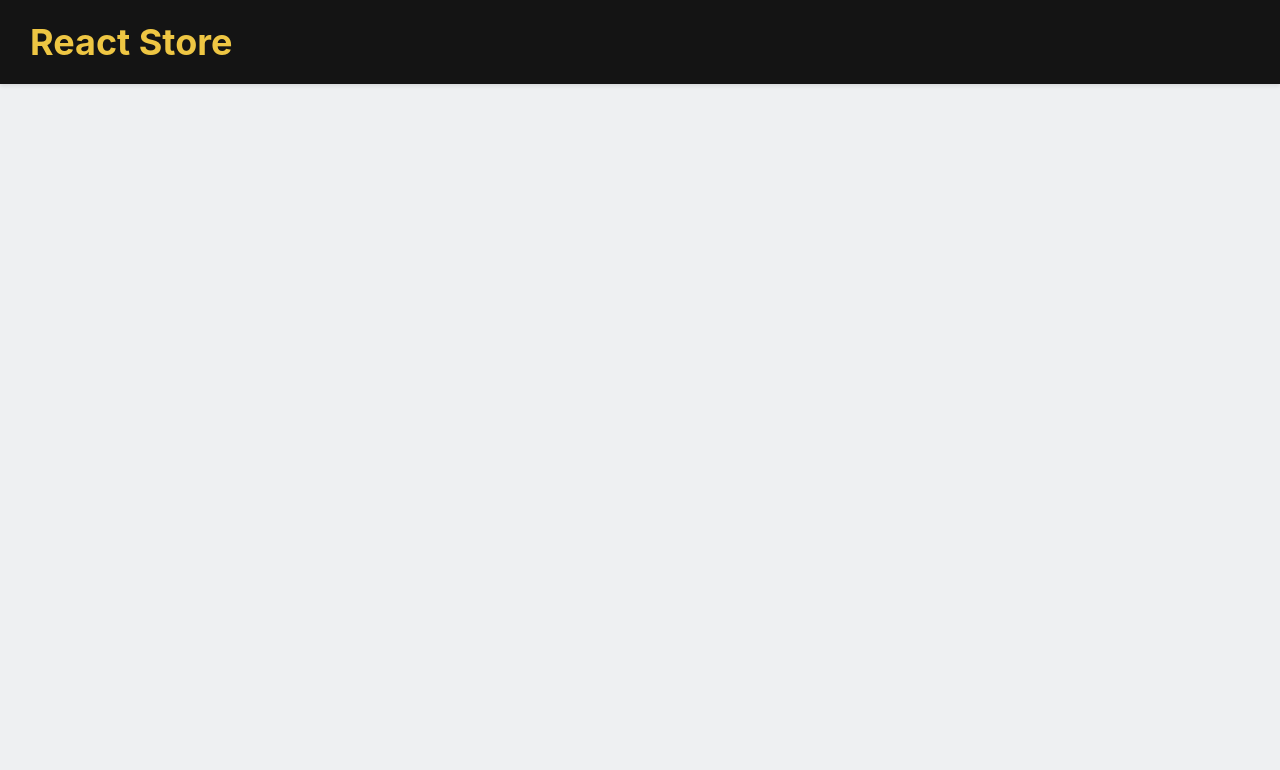
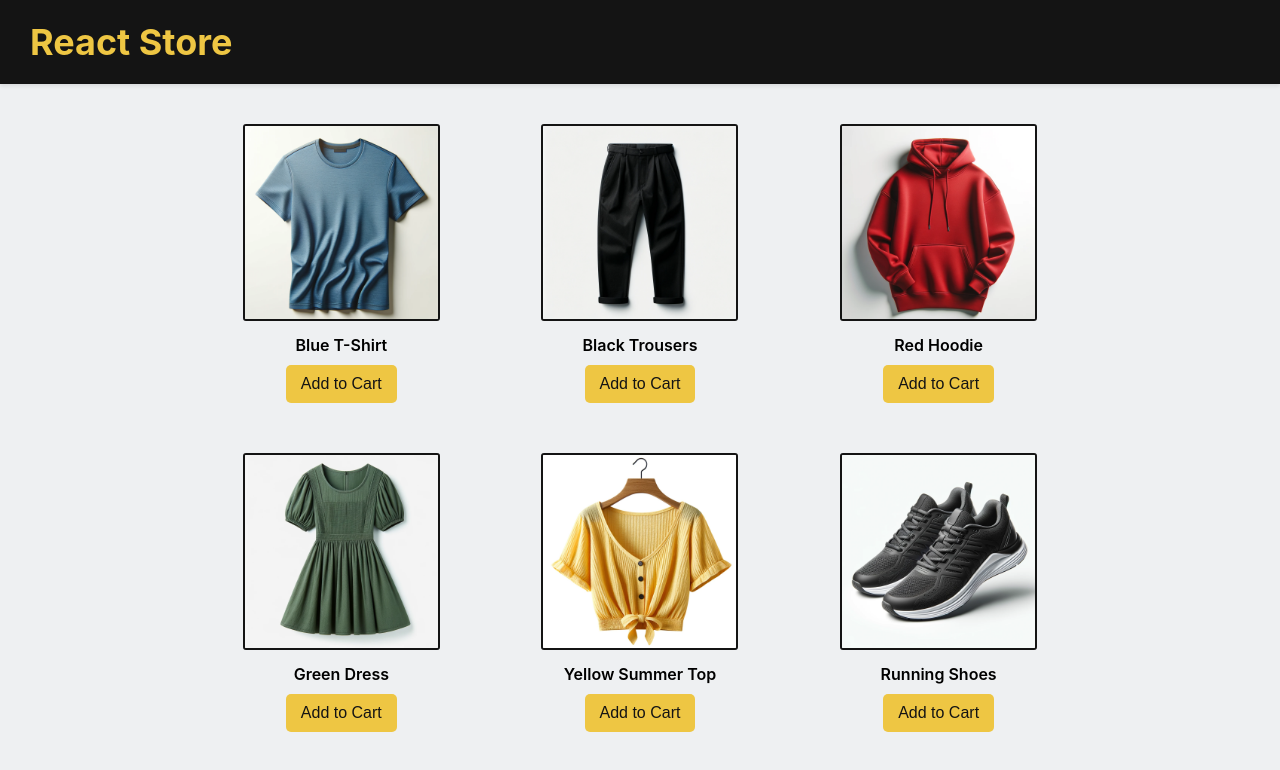
Before and after one commit to thekartikwalia/Ecommerce-Store, a React (Create React App) app: page / in a window 1280 px wide. Shown: the top 770 px of the page. Built offline with nearby package versions, Linux system fonts and the light colour scheme.

Commit message:
Added products section

```diff
--- a/src/App.js
+++ b/src/App.js
@@ -1,9 +1,11 @@
 import Header from "./components/Header/Header";
+import Products from "./components/Products/Products";
 
 function App() {
   return (
     <div>
       <Header />
+      <Products />
     </div>
   );
 }
--- /dev/null
+++ b/src/components/Products/Products.css
@@ -0,0 +1,40 @@
+.products-container {
+    width: 70%;
+    margin: auto;
+    margin-top: 5vh;
+    display: flex;
+    flex-wrap: wrap;
+    justify-content: space-around;
+}
+
+.product {
+    flex-basis: calc(33% - 20px);
+    margin-left: 10px;
+    margin-right: 10px;
+    margin-bottom: 50px;
+    text-align: center;
+}
+
+.product-name {
+    margin-top: 10px;
+    font-weight: 600;
+}
+
+.product img {
+    width: 70%;
+    border: 2px solid var(--dark);
+    border-radius: 3px;
+    height: auto;
+}
+
+.product button {
+    background-color: var(--yellow);
+    color: var(--dark);
+    border: none;
+    padding: 10px 15px;
+    cursor: pointer;
+    border-radius: 5px;
+    font-size: 16px;
+    margin-top: 10px;
+    transition: background-color 0.3s ease;
+}
--- /dev/null
+++ b/src/components/Products/Products.js
@@ -0,0 +1,29 @@
+import productsData from "../../data/products.json"    // Array of objects
+import "./Products.css"
+
+// const Image = require("../../assets/black_shoes.png")  // for getting modified path images
+
+function Product({id, name, image}) {
+    return (
+        <div key={id} className="product">
+            <img src={require(`../../assets/${image}`)} alt={name} />
+            <div className="product-name">{name}</div>
+            <button>Add to Cart</button>
+        </div>
+    )
+}
+
+// map (objects se product)
+function Products() {
+    return (
+        <div className="products-container">
+            {
+                productsData.map((product) => (
+                    <Product key={product.id} id={product.id} name={product.name} image={product.image} />
+                ))
+            }
+        </div>
+    )
+}
+
+export default Products;
--- a/src/data/products.json
+++ b/src/data/products.json
@@ -17,19 +17,16 @@
     {
         "id": 4,
         "name": "Green Dress",
-        "image": "green_dress.png",
-        "button": "Add to Cart"
+        "image": "green_dress.png"
     },
     {
         "id": 5,
         "name": "Yellow Summer Top",
-        "image": "yellow_top.png",
-        "button": "Add to Cart"
+        "image": "yellow_top.png"
     },
     {
         "id": 6,
         "name": "Running Shoes",
-        "image": "black_shoes.png",
-        "button": "Add to Cart"
+        "image": "black_shoes.png"
     }
 ]
```
